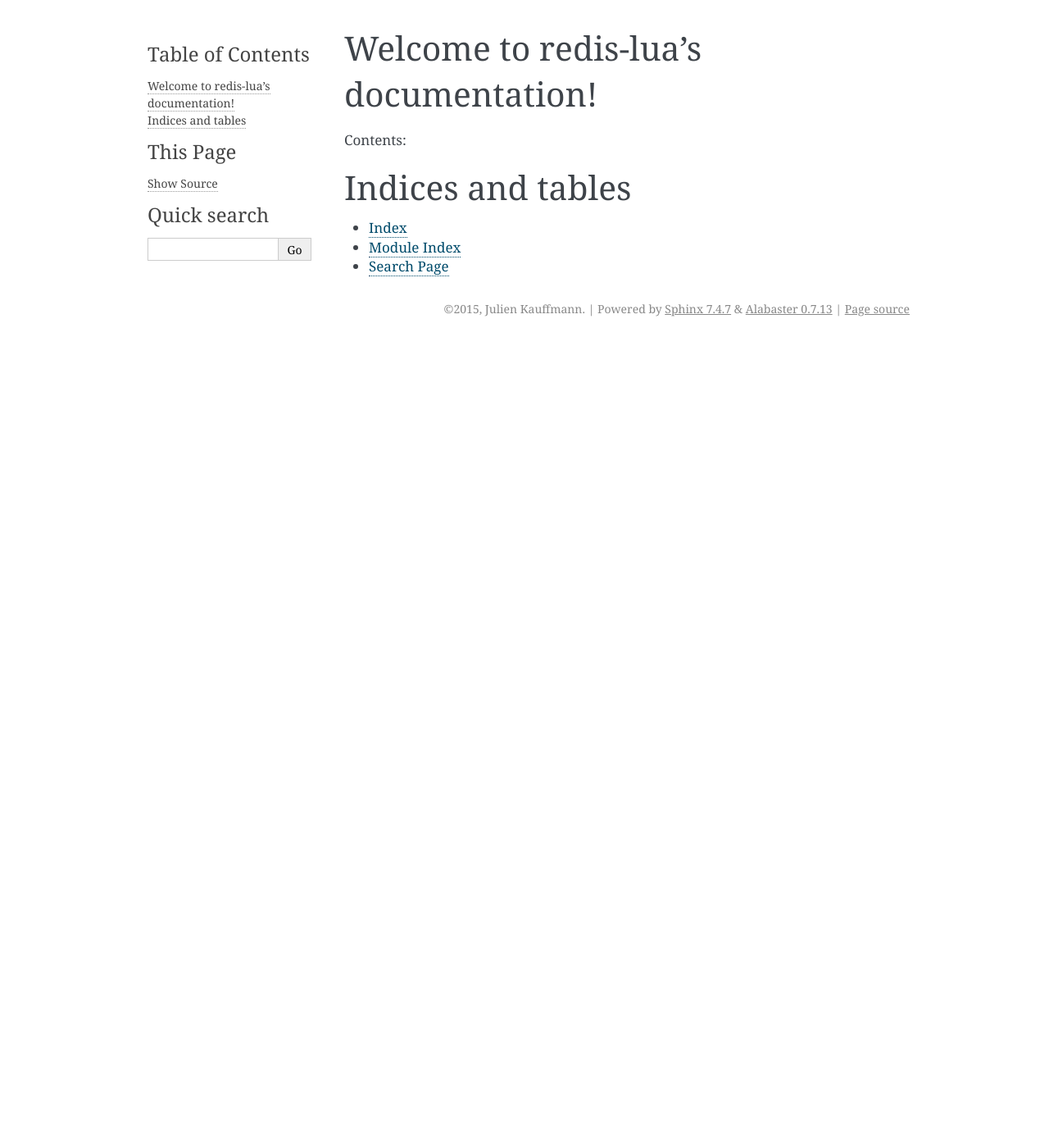
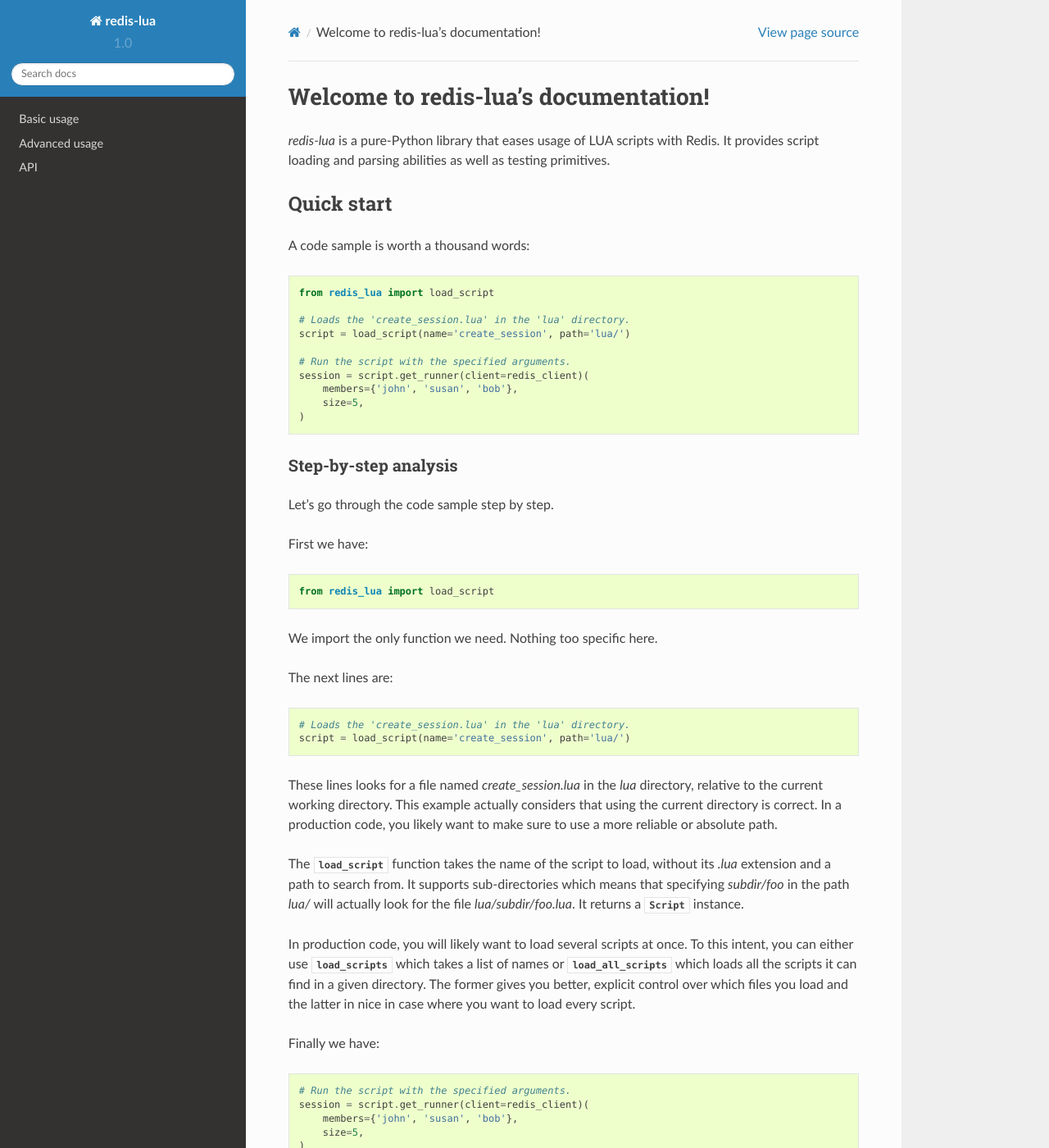
Before and after one commit to ereOn/redis-lua, a Sphinx documentation site: the page built from doc/source/index.rst, in a window 1280 px wide and 1400 px high. Shown: the whole window at 82% size. Built offline with Sphinx 7.4.7 and the Read the Docs theme 2.0.0, drawn with Linux system fonts in a browser that asks for light colours; some of the changed text lies outside the part shown.

```diff
--- a/doc/source/conf.py
+++ b/doc/source/conf.py
@@ -21,6 +21,8 @@ import shlex
 # add these directories to sys.path here. If the directory is relative to the
 # documentation root, use os.path.abspath to make it absolute, like shown here.
 #sys.path.insert(0, os.path.abspath('.'))
+
+import sphinx_rtd_theme
 
 # -- General configuration ------------------------------------------------
 
@@ -114,7 +116,7 @@ todo_include_todos = False
 
 # The theme to use for HTML and HTML Help pages.  See the documentation for
 # a list of builtin themes.
-html_theme = 'alabaster'
+html_theme = 'sphinx_rtd_theme'
 
 # Theme options are theme-specific and customize the look and feel of a theme
 # further.  For a list of options available for each theme, see the
@@ -122,7 +124,7 @@ html_theme = 'alabaster'
 #html_theme_options = {}
 
 # Add any paths that contain custom themes here, relative to this directory.
-#html_theme_path = []
+html_theme_path = [sphinx_rtd_theme.get_html_theme_path()]
 
 # The name for this set of Sphinx documents.  If None, it defaults to
 # "<project> v<release> documentation".
--- a/doc/source/index.rst
+++ b/doc/source/index.rst
@@ -1,17 +1,183 @@
-.. redis-lua documentation master file, created by
-   sphinx-quickstart on Thu Sep  3 21:32:11 2015.
-   You can adapt this file completely to your liking, but it should at least
-   contain the root `toctree` directive.
+.. _index:
 
 Welcome to redis-lua's documentation!
 =====================================
 
-Contents:
+`redis-lua` is a pure-Python library that eases usage of LUA scripts with
+Redis. It provides script loading and parsing abilities as well as testing
+primitives.
+
+Quick start
+-----------
+
+A code sample is worth a thousand words:
+
+.. code-block:: python
+
+   from redis_lua import load_script
+
+   # Loads the 'create_session.lua' in the 'lua' directory.
+   script = load_script(name='create_session', path='lua/')
+
+   # Run the script with the specified arguments.
+   session = script.get_runner(client=redis_client)(
+       members={'john', 'susan', 'bob'},
+       size=5,
+   )
+
+Step-by-step analysis
++++++++++++++++++++++
+
+Let's go through the code sample step by step.
+
+First we have:
+
+.. code-block:: python
+
+   from redis_lua import load_script
+
+We import the only function we need. Nothing too specific here.
+
+The next lines are:
+
+.. code-block:: python
+
+   # Loads the 'create_session.lua' in the 'lua' directory.
+   script = load_script(name='create_session', path='lua/')
+
+
+These lines looks for a file named `create_session.lua` in the `lua` directory,
+relative to the current working directory. This example actually considers
+that using the current directory is correct. In a production code, you likely
+want to make sure to use a more reliable or absolute path.
+
+The :py:func:`load_script <redis_lua.load_script>` function takes the name of
+the script to load, without its `.lua` extension and a path to search from. It
+supports sub-directories which means that specifying `subdir/foo` in the path
+`lua/` will actually look for the file `lua/subdir/foo.lua`. It returns a
+:py:class:`Script <redis_lua.script.Script>` instance.
+
+In production code, you will likely want to load several scripts at once. To
+this intent, you can either use :py:func:`load_scripts
+<redis_lua.load_scripts>` which takes a list of names or
+:py:func:`load_all_scripts <redis_lua.load_all_scripts>` which loads all the
+scripts it can find in a given directory. The former gives you better, explicit
+control over which files you load and the latter in nice in case where you want
+to load every script.
+
+Finally we have:
+
+.. code-block:: python
+
+   # Run the script with the specified arguments.
+   session = script.get_runner(client=redis_client)(
+       members={'john', 'susan', 'bob'},
+       size=5,
+   )
+
+This basically tells the specified Redis instance to execute the script with
+the specified parameters and to give us back the result. Note how `redis_lua`
+translated all the arguments and the return value for you transparently. We
+will see in a moment what it takes to reach that level of user-friendlyness.
+
+The :py:func:`Script.get_runner <redis_lua.script.Script.get_runner>` method
+takes either a Redis connection or a pipeline and returns a callable. This
+callable expects in turn the named arguments to call the script with and
+returns the script's return value.
+
+What's the magic at play here ?
+-------------------------------
+
+You may wonder how it is possible for `redis_lua` to possibly know how to
+translate the `members` and `size` arguments to something meaningful in LUA.
+
+Let's take a look at the `create_session.lua` file:
+
+.. code-block:: lua
+
+   %arg size integer
+   %arg members list
+   %return dict
+
+   local session_id = redis.call('INCR', 'session:last_id')
+   local session_root_key = string.format('session:%s', session_id)
+   local session_members_key = session_root_key .. ':members'
+   local session_size_key = session_root_key .. ':size'
+
+   redis.call('SET', session_size_key, size)
+   redis.call('SADD', session_members_key, unpack(members))
+
+   return cjson.encode({
+       id=session_id,
+       members=members,
+       size=size,
+   })
+
+Notice the `%arg` and `%return` lines ? This is where the magic happens.
+
+`redis_lua` extends the language of LUA scripts with new instructions to
+instrument your scripts. A `%arg` instruction declares a named variable and its
+type so that it gets converted for you automatically when calling the script. A
+`%return` statement declares the expected return type of the LUA script so that
+you don't have to parse it yourself.
+
+You will never have to write things like this anymore:
+
+.. code-block:: lua
+
+   local size = tonumber(ARGV[1]) -- So size goes first. I'll have to remember
+                                  -- that when calling the script.
+   local members = cjson.decode(ARGV[2]) -- Don't forget to increment ARGV !
+
+One step further
+----------------
+
+Aren't you tired of duplicating logic in your LUA scripts just because the
+`require` instruction isn't available in Redis LUA ?
+
+Well, you won't have to do that anymore: `redis_lua` not only supports named
+arguments but also recursive `%include` directives ! Split your scripts in as
+many files as you want and simply assemble them using the appropriate
+`%include` statements ! `redis_lua` will take care of concatening the different
+scripts for you automatically.
+
+What happens when I make a mistake ?
+------------------------------------
+
+At this point, you might be afraid that extending the language with new
+instructions and include capabilities causes you troubles when something wrong
+happens in your LUA script. Fear no longer: `redis_lua` not only extends the
+langage but also improves the debugging and testing tools.
+
+Let's introduce a problem in our script and look at the resulting exception:
+
+.. code-block:: none
+
+   redis_lua.exceptions.ScriptError: Script attempted to access unexisting global variable 'session_size_key'
+   LUA Traceback (most recent script last):
+     Script "<user-code>", line 8
+       local session_size_key = session_size_key .. ':size'
+
+The LUA scripting error was detected as usual by `redispy` but `redis_lua` was
+able to enhance it with more contextual information: the script in which the
+error occured, the line at which it occured and the offending code. Had the
+error happened in a sub-script (via an `%include` directive), the traceback of
+the different scripts would have been shown as well. Simple, reliable and
+efficient.
+
+What's next ?
+-------------
+
+Check out the :ref:`api` for more details about the available functions.
+
+Table of contents
+=================
 
 .. toctree::
    :maxdepth: 2
 
-
+   usage
+   api
 
 Indices and tables
 ==================
--- a/redis_lua/__init__.py
+++ b/redis_lua/__init__.py
@@ -89,7 +89,7 @@ def load_script(name, path, cache=None, ancestors=None):
     :param cache: A cache of scripts to use to fasten loading. If `name` is in
         the `cache`, then the result is the same as calling `cache[name]`.
     :param ancestors: A list of names to consider as ancestors scripts.
-    :return: A `Script` instance.
+    :return: A :py:class:`Script <redis_lua.script.Script>` instance.
     """
     if cache:
         result = cache.get(name)
@@ -132,7 +132,7 @@ def parse_script(
         the cache, it will be overriden.
     :param ancestors: A list of scripts that were called before this one. Used
         to detect infinite recursion.
-    :return: A `Script` instance.
+    :return: A :py:class:`Script <redis_lua.script.Script>` instance.
     """
     if not ancestors:
         ancestors = []
```
Also changed, not shown: doc/source/api.rst (added, +40 -0 lines), doc/source/usage.rst (added, +207 -0 lines), integration_tests/__init__.py (+44 -0 lines), 1 other file.
